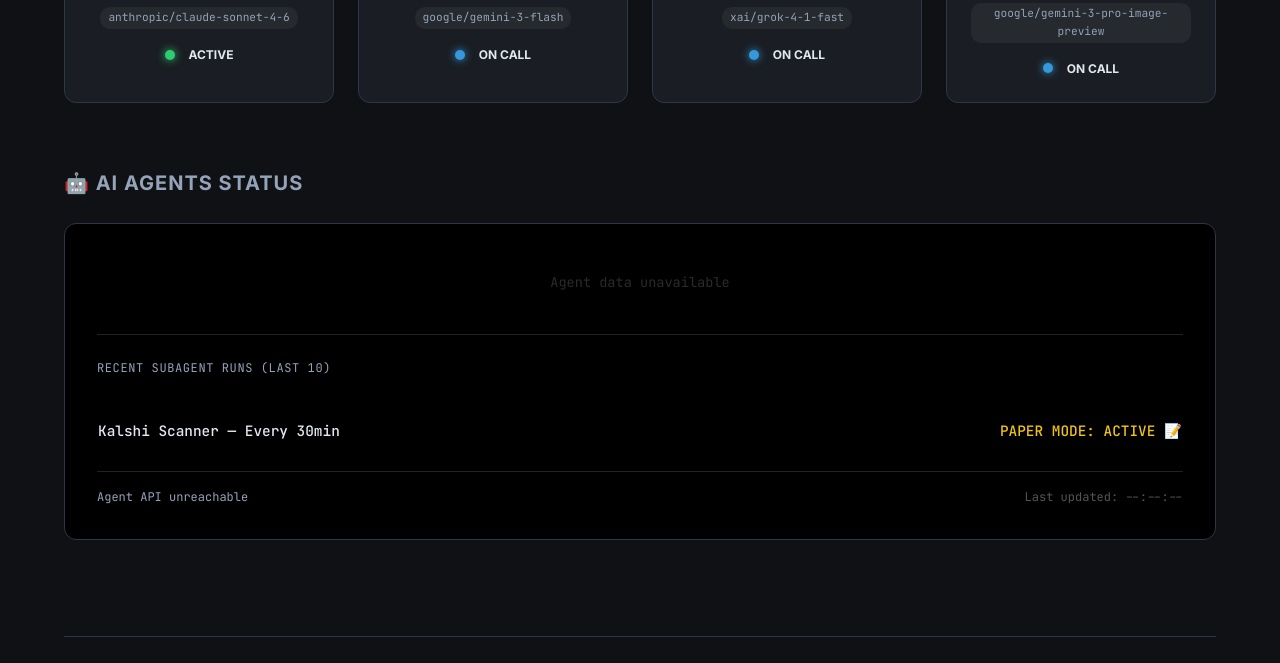
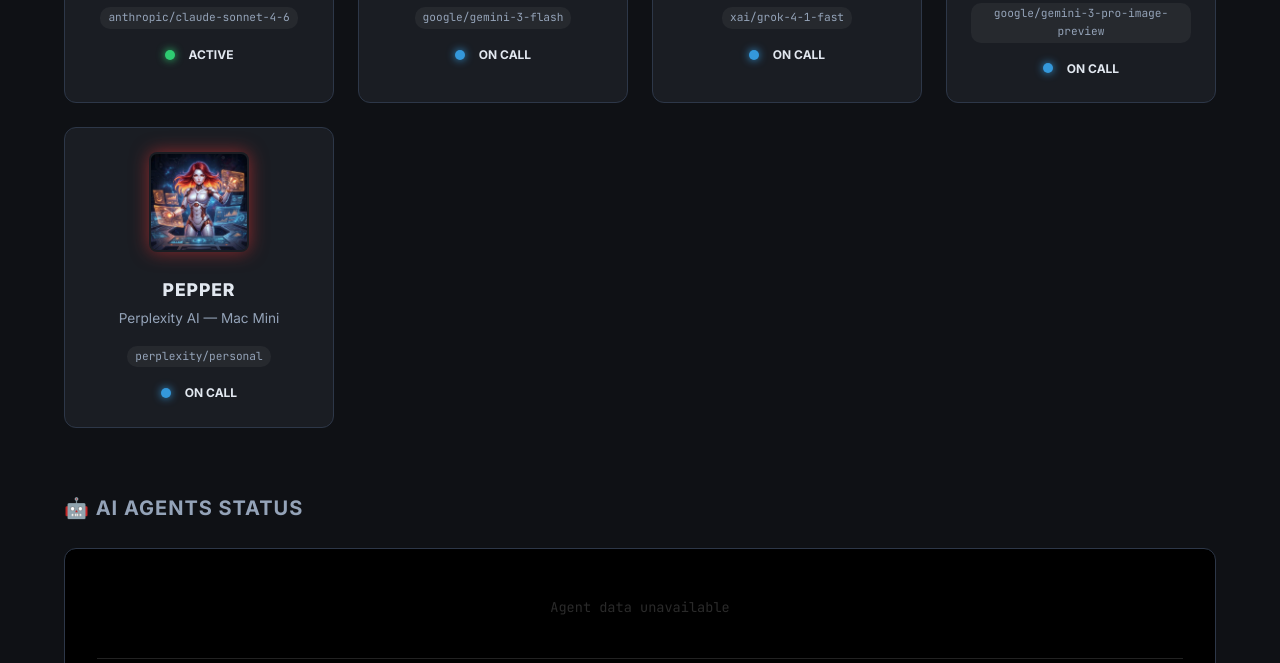
Before and after one commit to thecooperativeagency/hub, a plain HTML site: page index.html in a window 1280 px wide. Shown: the part 1900-2563 px from the top of the page. Drawn offline with Linux system fonts and the light colour scheme; no server answers.

Commit message:
Hub: add Pepper to The Crew

```diff
--- a/index.html
+++ b/index.html
@@ -440,6 +440,7 @@
             .glow-orange { border-color: #e67e22; box-shadow: 0 0 10px rgba(230, 126, 34, 0.3); }
             .glow-amber  { border-color: #f39c12; box-shadow: 0 0 10px rgba(243, 156, 18, 0.3); }
             .glow-pink   { border-color: #e91e63; box-shadow: 0 0 10px rgba(233, 30, 99, 0.3); }
+            .glow-red    { box-shadow: 0 0 18px rgba(220, 50, 50, 0.6); }
 
             .crew-name {
                 font-weight: 800;
@@ -511,6 +512,16 @@
                 <div class="crew-name">PIXIE</div>
                 <div class="crew-role">Image Generation</div>
                 <div class="model-badge">google/gemini-3-pro-image-preview</div>
+                <div class="status-row">
+                    <span class="status-indicator dot-oncall"></span> ON CALL
+                </div>
+            </div>
+            <!-- PEPPER -->
+            <div class="crew-card">
+                <img src="avatars/pepper-avatar.jpg" alt="Pepper" class="crew-avatar glow-red">
+                <div class="crew-name">PEPPER</div>
+                <div class="crew-role">Perplexity AI — Mac Mini</div>
+                <div class="model-badge">perplexity/personal</div>
                 <div class="status-row">
                     <span class="status-indicator dot-oncall"></span> ON CALL
                 </div>
```
Also changed, not shown: avatars/pepper-avatar.jpg (added).
